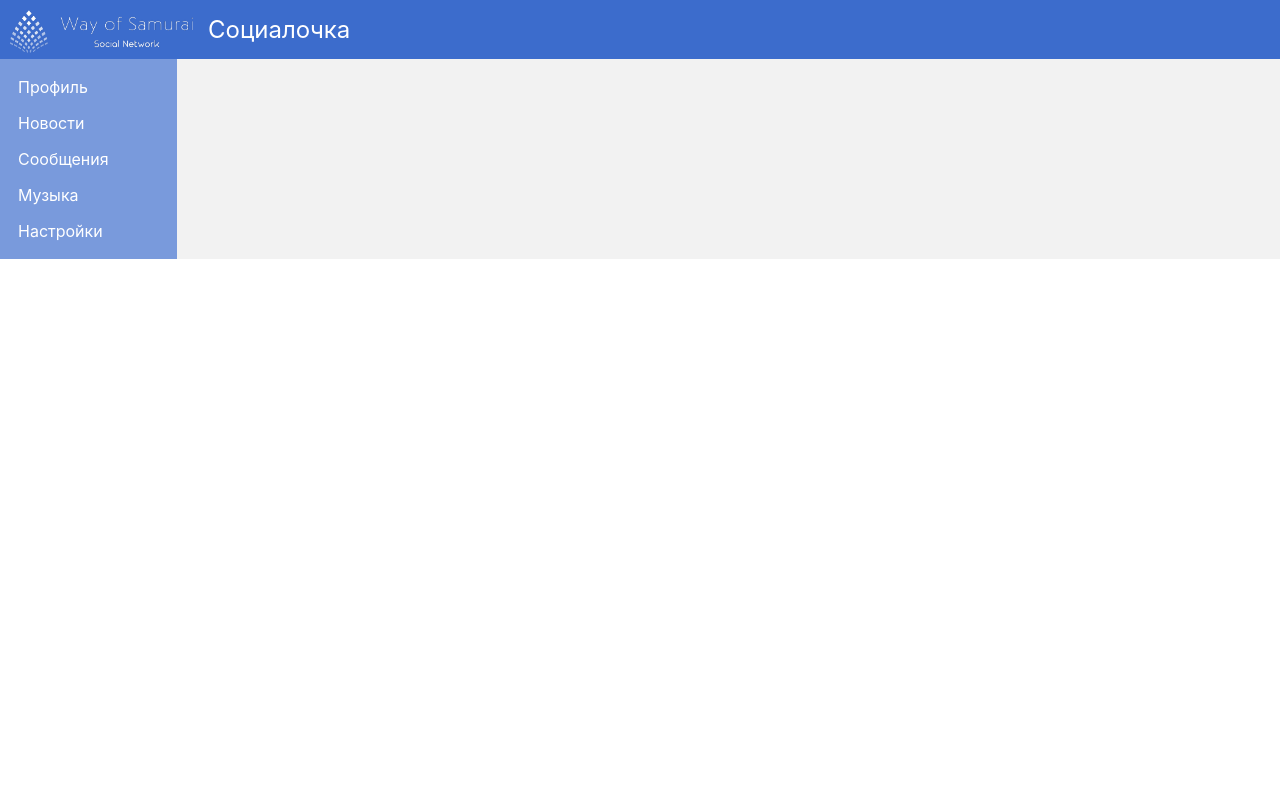
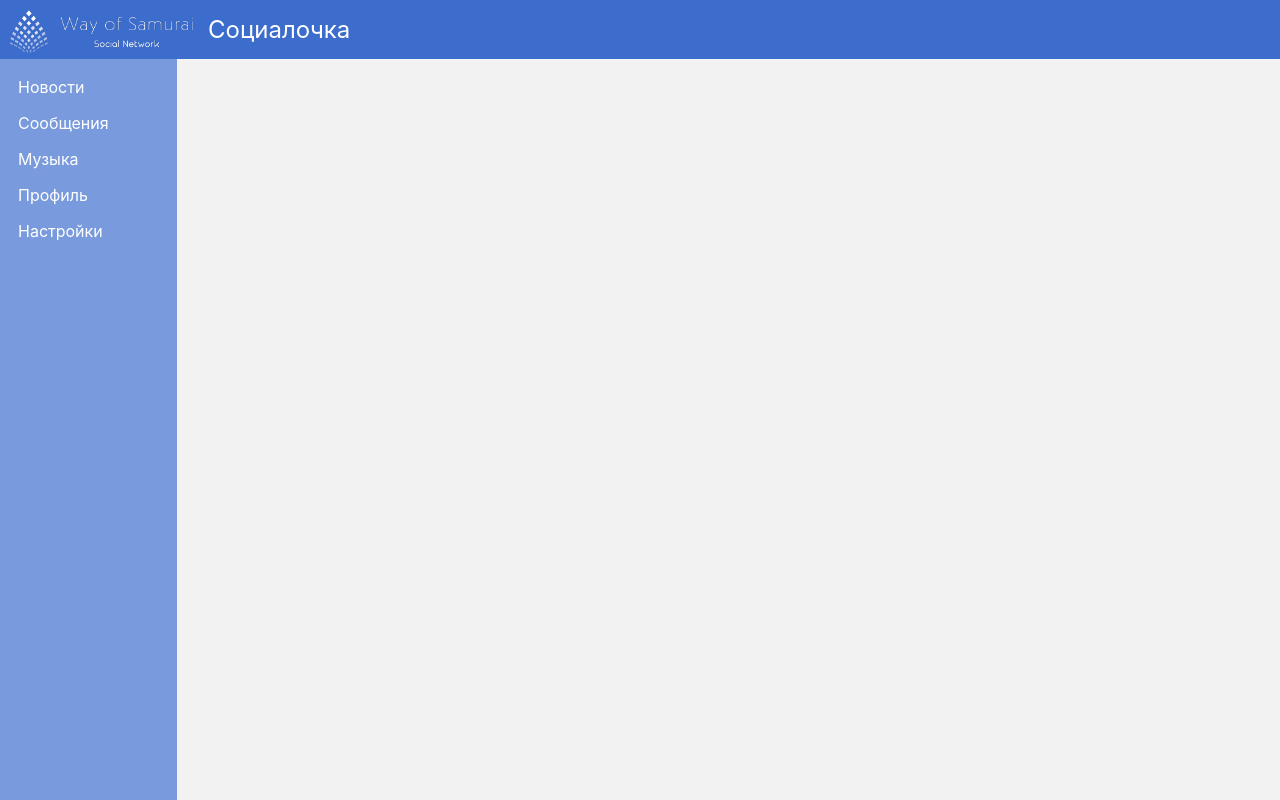
Before and after one commit to Treiol/way-of-samurai, a React (Create React App) app: page / in a window 1280 px wide. Built offline with nearby package versions, Linux system fonts and the light colour scheme.

Commit message:
improved App style

```diff
--- a/src/App.css
+++ b/src/App.css
@@ -1,9 +1,27 @@
+#root {
+  display: flex;
+  height:  100%;
+}
+
 .App {
   display:        flex;
   flex-direction: column;
+  height:         100%;
+  margin:         0 auto;
+  max-width:      1280px;
+  min-width:      1280px;
+  width:          1280px;
 }
 
 .App > .content-container {
   background: #F2F2F2;
   display:    flex;
+  height:     inherit;
 }
+
+.App > .content-container > .content {
+  display:    flex;
+  height:     inherit;
+  overflow-y: auto;
+  width:      100%;
+}
--- a/src/App.js
+++ b/src/App.js
@@ -12,7 +12,7 @@ const App = () => {
       <div className="content-container">
         <Sidebar />
         <div className="content">
-          <Route path="/." exact><Profile /></Route>
+          <Route path="/profile" exact><Profile /></Route>
           <Route path="/dialogs" exact><Dialogs /></Route>
         </div>
       </div>
--- a/src/components/Sidebar/Sidebar.jsx
+++ b/src/components/Sidebar/Sidebar.jsx
@@ -5,13 +5,13 @@ const Sidebar = () => {
   return (
     <nav className={style.sidebar}>
       <div className={style.item}>
-        <NavLink activeClassName={style.activeLink} to="/.">Профиль</NavLink>
-      </div><div className={style.item}>
-        <NavLink activeClassName={style.activeLink} to="/feed">Новости</NavLink>
+        <NavLink activeClassName={style.activeLink} to="/.">Новости</NavLink>
       </div><div className={style.item}>
         <NavLink activeClassName={style.activeLink} to="/dialogs">Сообщения</NavLink>
       </div><div className={style.item}>
         <NavLink activeClassName={style.activeLink} to="/music">Музыка</NavLink>
+      </div><div className={style.item}>
+        <NavLink activeClassName={style.activeLink} to="/profile">Профиль</NavLink>
       </div><div className={style.item}>
         <NavLink activeClassName={style.activeLink} to="/settings">Настройки</NavLink>
       </div>
--- a/src/index.css
+++ b/src/index.css
@@ -1,5 +1,11 @@
+html {
+  height: 100%;
+}
+
 body {
-  margin: 0;
+  /*display: flex;*/
+  height:  100%;
+  margin:  0;
   font-family: -apple-system, BlinkMacSystemFont, 'Segoe UI', 'Roboto', 'Oxygen',
     'Ubuntu', 'Cantarell', 'Fira Sans', 'Droid Sans', 'Helvetica Neue',
     sans-serif;
```
